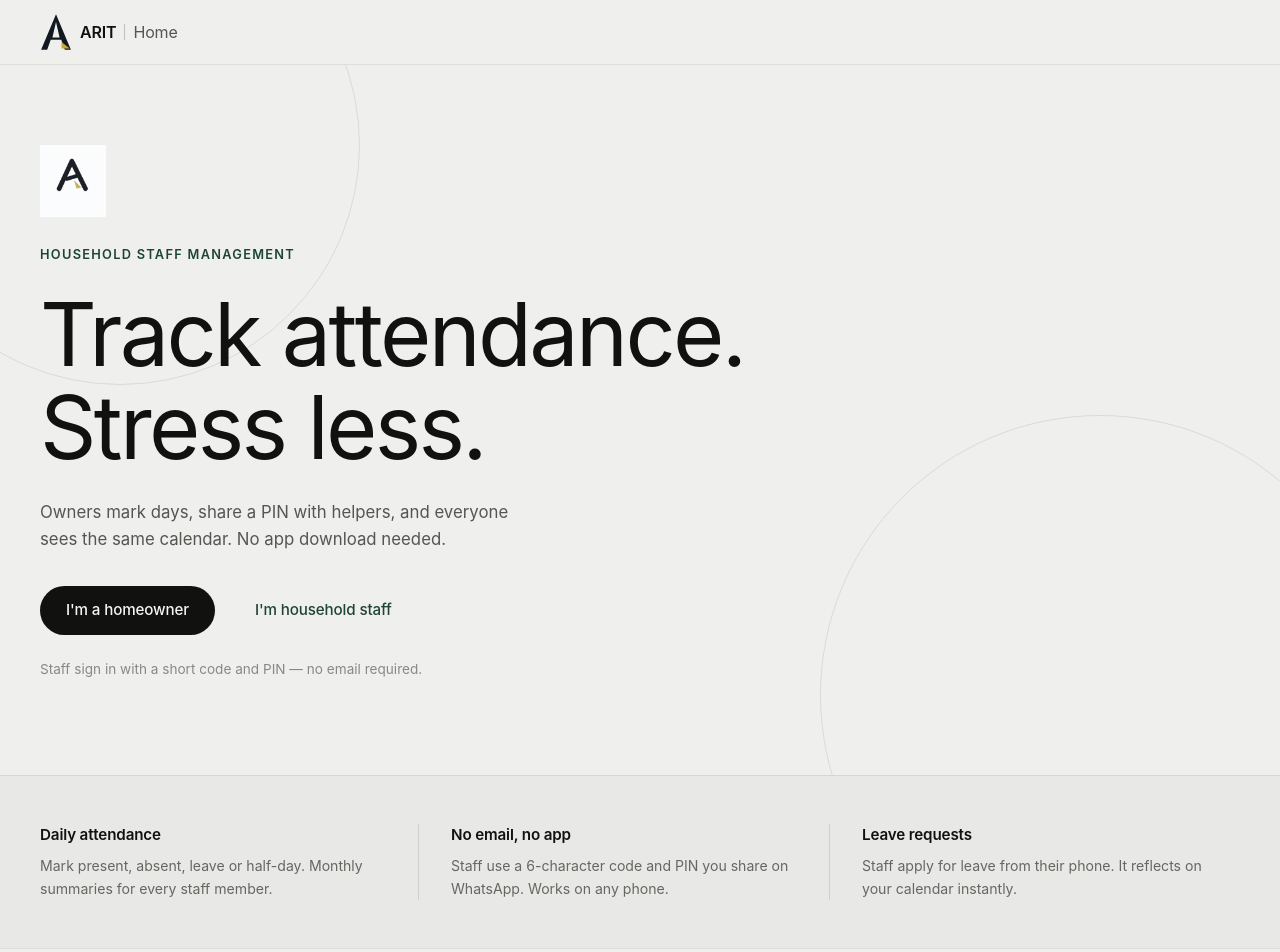
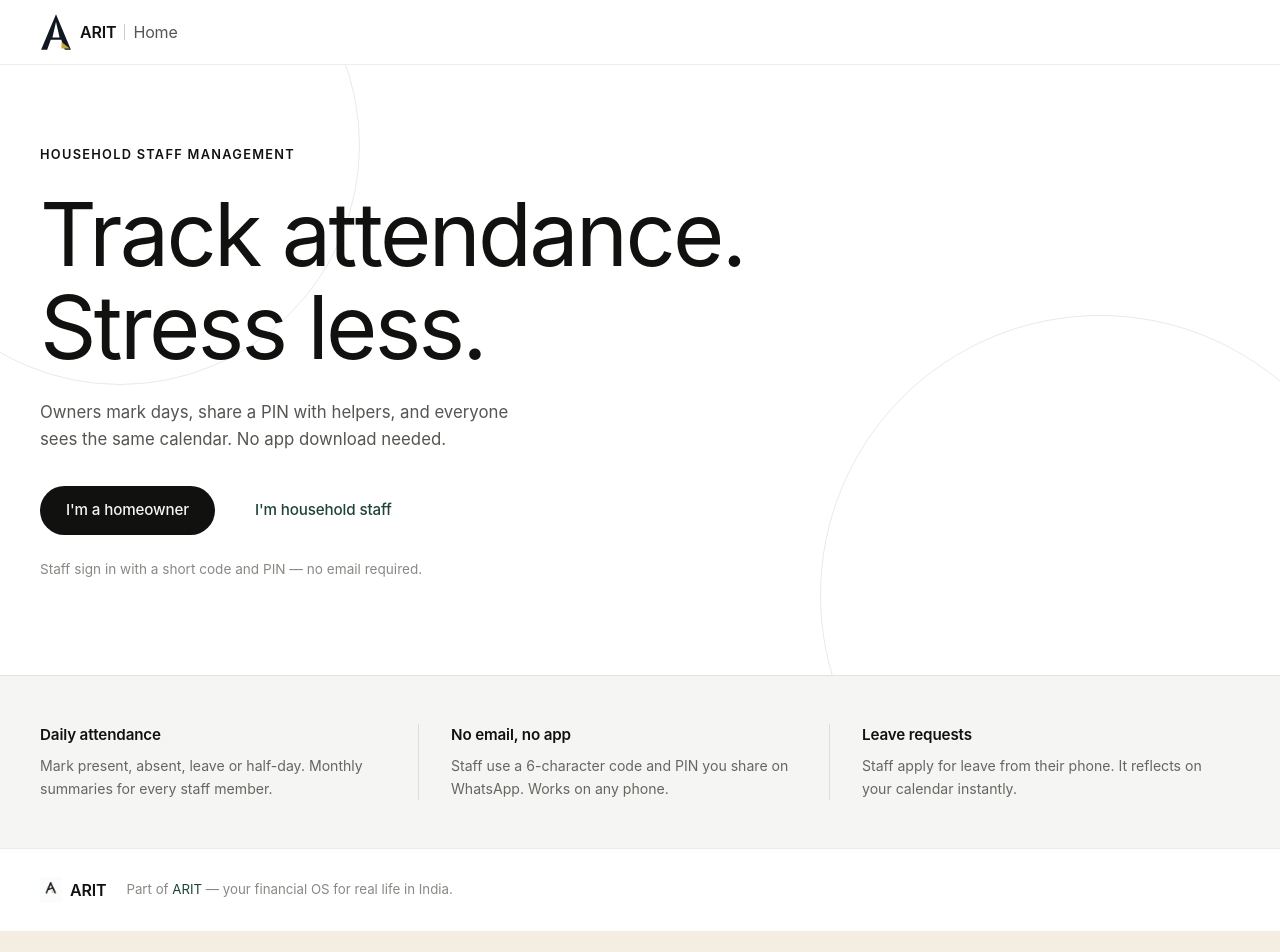
Before and after one commit to shreyanshtripathi102019/househelp-tracker, a Next.js app: page / in a window 1280 px wide. Shown: the top 952 px of the page. After the commit the page ends 931 px from the top, so only its background shows below. Built offline with nearby package versions, Linux system fonts and the light colour scheme.

Commit message:
fix: white background, black eyebrow, remove hero logo box — match Nirmaan style

```diff
--- a/app/globals.css
+++ b/app/globals.css
@@ -1144,7 +1144,7 @@ select:focus-visible {
 
 .lp-root {
   min-height: 100vh;
-  background: #efefed;
+  background: #ffffff;
   color: #111110;
   display: flex;
   flex-direction: column;
@@ -1156,7 +1156,7 @@ select:focus-visible {
   position: sticky;
   top: 0;
   z-index: 10;
-  background: rgba(239, 239, 237, 0.85);
+  background: rgba(255, 255, 255, 0.85);
   backdrop-filter: blur(14px);
   -webkit-backdrop-filter: blur(14px);
   border-bottom: 1px solid rgba(0,0,0,0.07);
@@ -1268,7 +1268,7 @@ select:focus-visible {
   font-weight: 600;
   text-transform: uppercase;
   letter-spacing: 0.1em;
-  color: #1d4435;
+  color: #111110;
   margin: 0;
 }
 
@@ -1341,7 +1341,7 @@ select:focus-visible {
 /* ── Features strip ── */
 .lp-features {
   border-top: 1px solid rgba(0,0,0,0.08);
-  background: #e8e8e6;
+  background: #f5f5f3;
 }
 
 .lp-features-inner {
@@ -1390,7 +1390,7 @@ select:focus-visible {
 /* ── Footer ── */
 .lp-footer {
   border-top: 1px solid rgba(0,0,0,0.08);
-  background: #efefed;
+  background: #ffffff;
 }
 
 .lp-footer-inner {
--- a/app/page.js
+++ b/app/page.js
@@ -22,7 +22,6 @@ export default function HomePage() {
         <div className="lp-circle lp-circle-br" aria-hidden="true" />
 
         <div className="lp-hero-content">
-          <img src="/arit-logo.png" alt="ARIT" className="lp-hero-logo" />
           <p className="lp-eyebrow">Household staff management</p>
           <h1 className="lp-headline">
             Track attendance.<br />
```
